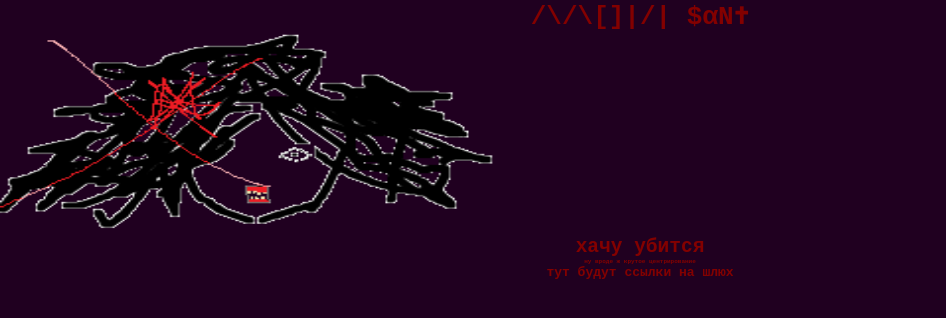
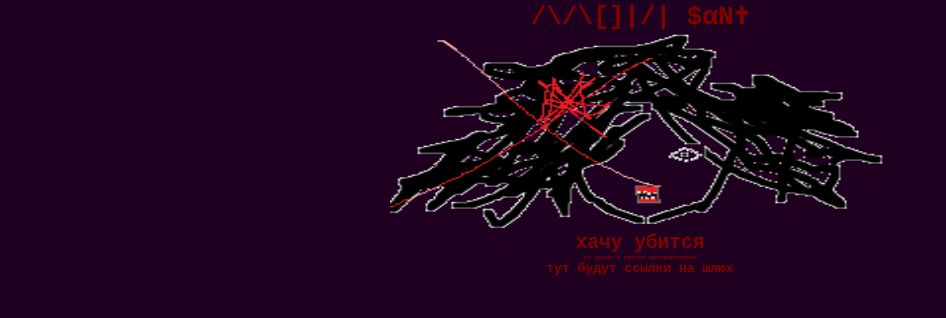
Before and after one commit to aftesh/my-site, a plain HTML site: page html.html in a window 1280 px wide. Shown: the whole page, without its empty margins (0-946 px from the left). Drawn offline with Linux system fonts and the light colour scheme.

Commit message:
Update css.css

```diff
--- a/css.css
+++ b/css.css
@@ -13,5 +13,7 @@ h1, h2, p {
     text-align: center;
 }
 img {
-    align-self: center;
+    display: block;
+    margin-left: auto;
+    margin-right: auto;
 }
```
